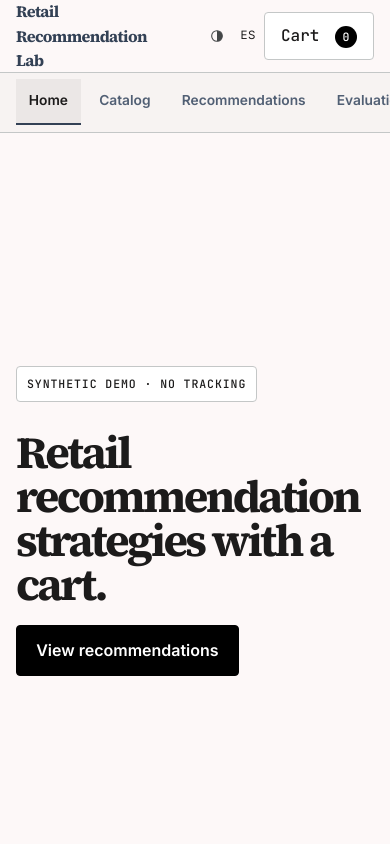
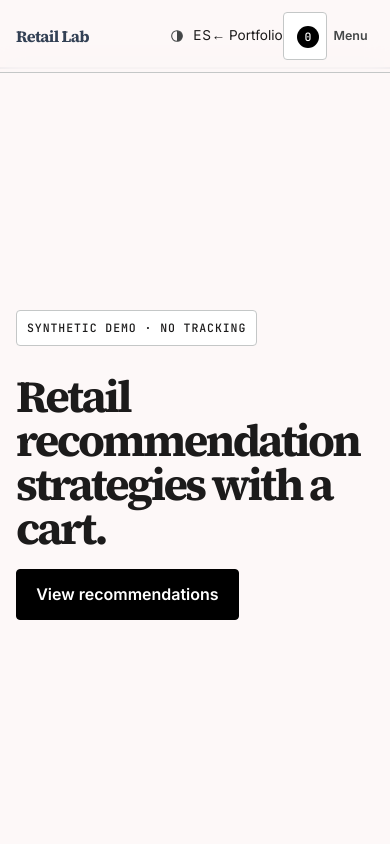
Before and after one commit to SebastianGaray/retail-recommendation-lab, an Astro site in the folder apps/web/: page /retail-recommendation-lab/en in a window 390 px wide. Shown: the top 844 px of the page. Built offline with nearby package versions, Linux system fonts and the light colour scheme; Astro itself is replaced by a stand-in of ours.

Commit message:
feat: standardize demo navigation (#10)

```diff
--- a/apps/web/src/components/Storefront.astro
+++ b/apps/web/src/components/Storefront.astro
@@ -73,19 +73,12 @@ const socialLocale = localeMetadata.ogLocale;
     <a class="skip-link" href="#catalog">{copy.skip}</a>
     <header class="site-header">
       <div class="header-inner">
-        <a class="brand" href={`${base}${locale}/`}>{copy.brand}</a><nav
-          aria-label={copy.menu}
-        >
-          <a
-            data-portfolio-return
-            href="https://sebastiangaray.github.io/"
-            aria-label={locale === "en"
-              ? "Return to portfolio"
-              : "Volver al portafolio"}
-            ><span aria-hidden="true">← </span>{portfolioLabel}</a
-          ><a href="#methodology">{copy.methodologyNav}</a><ThemeControl
-            copy={copy}
-          /><a
+        <a class="brand" href={`${base}${locale}/`} aria-label={copy.brand}
+          ><span class="brand-long">{copy.brand}</span><span class="brand-short"
+            >Retail Lab</span
+          ></a
+        ><nav class="header-utilities" aria-label={copy.menu}>
+          <ThemeControl copy={copy} /><a
             class="language-switch"
             data-global-control="language"
             href={`${base}${otherLocale}/`}
@@ -96,21 +89,29 @@ const socialLocale = localeMetadata.ogLocale;
             <span class:list={[locale === "en" && "active"]}>EN</span>
             <span aria-hidden="true">/</span>
             <span class:list={[locale === "es" && "active"]}>ES</span>
-          </a><button
+          </a><a
+            class="portfolio-return"
+            data-portfolio-return
+            href="https://sebastiangaray.github.io/"
+            aria-label={locale === "en"
+              ? "Return to portfolio"
+              : "Volver al portafolio"}
+            ><span aria-hidden="true">← </span>{portfolioLabel}</a
+          ><button
             id="cart-open"
             class="icon-button"
             type="button"
             aria-haspopup="dialog"
             aria-controls="cart-dialog"
             aria-label={copy.cartOpen}
-            >{copy.cart} <span id="cart-count">0</span></button
+            ><span class="cart-label">{copy.cart}</span>
+            <span id="cart-count">0</span></button
+          ><details class="project-menu">
+            <summary>{copy.menuLabel}</summary>
+            <div>
+              <a href="#home" data-lab-view="home">{viewLabels.home}</a>
+              <a href="#catalog" data-lab-view="catalog">{viewLabels.catalog}</a
               >
-        </nav>
-      </div>
-    </header>
-    <aside class="lab-sidebar" aria-label={copy.menu}>
-      <a href="#home" data-lab-view="home">{viewLabels.home}</a>
-      <a href="#catalog" data-lab-view="catalog">{viewLabels.catalog}</a>
               <a href="#recommendations" data-lab-view="recommendations"
                 >{viewLabels.recommendations}</a
               >
@@ -120,7 +121,11 @@ const socialLocale = localeMetadata.ogLocale;
               <a href="#engineering" data-lab-view="engineering"
                 >{viewLabels.engineering}</a
               >
-    </aside>
+            </div>
+          </details>
+        </nav>
+      </div>
+    </header>
     <main>
       <section class="hero">
         <p class="disclosure">{copy.synthetic}</p><h1>{copy.title}</h1><a
--- a/apps/web/src/i18n/messages.ts
+++ b/apps/web/src/i18n/messages.ts
@@ -82,6 +82,7 @@ const en = {
   noResults: "No products match these filters.",
   cartOpen: "Open cart",
   menu: "Navigation",
+  menuLabel: "Menu",
   portfolio: "Portfolio",
   home: "Home",
   catalogNav: "Catalog",
@@ -214,6 +215,7 @@ const es = {
   noResults: "Ningún producto coincide con los filtros.",
   cartOpen: "Abrir carrito",
   menu: "Navegación",
+  menuLabel: "Menú",
   portfolio: "Portafolio",
   home: "Inicio",
   catalogNav: "Catálogo",
--- a/apps/web/src/scripts/storefront.ts
+++ b/apps/web/src/scripts/storefront.ts
@@ -400,6 +400,7 @@ labViewLinks.forEach((link) => {
     if (!labViews.has(name)) return;
     event.preventDefault();
     showLabView(name);
+    link.closest("details")?.removeAttribute("open");
   });
 });
 window.addEventListener("popstate", () => {
--- a/apps/web/src/styles/global.css
+++ b/apps/web/src/styles/global.css
@@ -87,6 +87,9 @@ h3,
 .brand {
   font-family: "Source Serif 4", Georgia, serif;
 }
+.brand-short {
+  display: none;
+}
 body:has(dialog[open]) {
   overflow: hidden;
 }
@@ -156,12 +159,12 @@ button:disabled {
   text-decoration: none;
   letter-spacing: -0.04em;
 }
-nav {
+.header-utilities {
   display: flex;
   align-items: center;
   gap: 20px;
 }
-nav > a {
+.header-utilities > a {
   text-decoration: none;
   font-size: 0.85rem;
 }
@@ -269,43 +272,49 @@ main > section,
   margin: auto;
   padding: 80px 24px;
 }
-.lab-sidebar {
-  width: 13.5rem;
-  position: fixed;
-  z-index: 20;
-  top: 72px;
-  bottom: 0;
-  left: 0;
-  padding: 1.5rem 1rem;
-  display: flex;
-  flex-direction: column;
-  gap: 0.35rem;
-  background: var(--surface-low);
-  border-right: 1px solid var(--line);
+.project-menu {
+  position: relative;
 }
-.lab-sidebar a {
+.project-menu summary {
   min-height: 44px;
-  padding: 0.7rem 0.8rem;
+  padding-inline: 0.65rem;
+  display: inline-flex;
+  align-items: center;
+  color: var(--text-secondary);
+  cursor: pointer;
+  font-size: 0.78rem;
+  font-weight: 600;
+  list-style: none;
+}
+.project-menu summary::-webkit-details-marker {
+  display: none;
+}
+.project-menu > div {
+  position: absolute;
+  z-index: 40;
+  top: calc(100% + 0.35rem);
+  right: 0;
+  width: 13rem;
+  padding: 0.35rem;
+  background: var(--surface);
+  border: 1px solid var(--line);
+  border-radius: var(--radius);
+  box-shadow: var(--shadow);
+}
+.project-menu a {
+  min-height: 44px;
+  padding: 0.65rem 0.75rem;
   display: flex;
   align-items: center;
-  border-left: 3px solid transparent;
-  color: var(--muted);
-  font-size: 0.86rem;
+  color: var(--text-secondary);
+  font-size: 0.82rem;
   font-weight: 600;
   text-decoration: none;
 }
-.lab-sidebar a:hover {
+.project-menu a:hover,
+.project-menu a.active {
   background: var(--surface-high);
   color: var(--text);
-}
-.lab-sidebar a.active {
-  background: var(--surface-high);
-  border-left-color: var(--primary);
-  color: var(--text);
-}
-main,
-footer {
-  margin-left: 13.5rem;
 }
 main > section[hidden] {
   display: none;
@@ -899,40 +908,24 @@ footer span {
   .header-inner {
     padding: 0 16px;
   }
-  nav > a:nth-child(-n + 2) {
-    display: none;
-  }
-  .lab-sidebar {
-    width: 100%;
-    height: auto;
-    inset: 72px 0 auto;
-    padding: 0.45rem 1rem;
-    flex-direction: row;
-    overflow-x: auto;
-    border-right: 0;
-    border-bottom: 1px solid var(--line);
-  }
-  .lab-sidebar a {
-    flex: 0 0 auto;
-    border-bottom: 2px solid transparent;
-    border-left: 0;
-  }
-  .lab-sidebar a.active {
-    border-bottom-color: var(--primary);
-    border-left: 0;
-  }
-  main,
-  footer {
-    margin-left: 0;
-  }
-  main {
-    padding-top: 3.5rem;
-  }
   .brand {
     font-size: 1rem;
   }
-  nav {
+  .brand-long {
+    display: none;
+  }
+  .brand-short {
+    display: inline;
+  }
+  .header-utilities {
     gap: 0.5rem;
+  }
+  .project-menu > div {
+    position: fixed;
+    top: 4.75rem;
+    right: 1rem;
+    left: 1rem;
+    width: auto;
   }
   .language-switch .active,
   .language-switch span[aria-hidden="true"] {
@@ -1008,6 +1001,33 @@ footer span {
     padding: 18px;
   }
 }
+@media (max-width: 430px) {
+  .header-utilities {
+    gap: 0;
+  }
+  .cart-label {
+    position: absolute;
+    width: 1px;
+    height: 1px;
+    overflow: hidden;
+    clip-path: inset(50%);
+  }
+  .icon-button {
+    min-width: 44px;
+    padding-inline: 0.45rem;
+  }
+  .project-menu summary {
+    padding-inline: 0.4rem;
+  }
+}
+@media (max-width: 340px) {
+  .header-utilities > .portfolio-return {
+    font-size: 0;
+  }
+  .header-utilities > .portfolio-return span {
+    font-size: 1rem;
+  }
+}
 @media (max-width: 420px) {
   nav {
     gap: 8px;
```
Also changed, not shown: DESIGN.md (+1 -1 lines), apps/web/tests/storefront.spec.ts (+27 -14 lines), sdd/shared-navigation/plan.md (added, +6 -0 lines), sdd/shared-navigation/spec.md (added, +12 -0 lines), sdd/shared-navigation/tasks.md (added, +6 -0 lines). Lines whose indentation alone changed are shown as unchanged.
